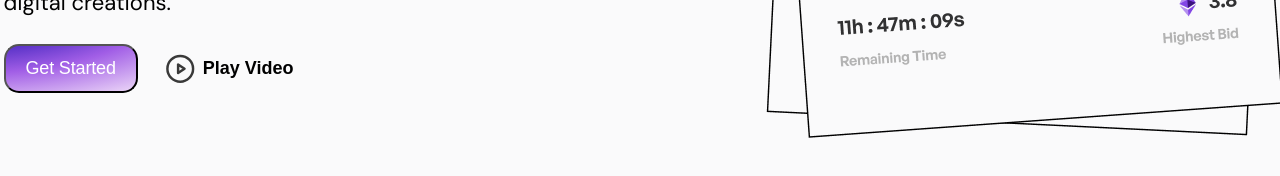
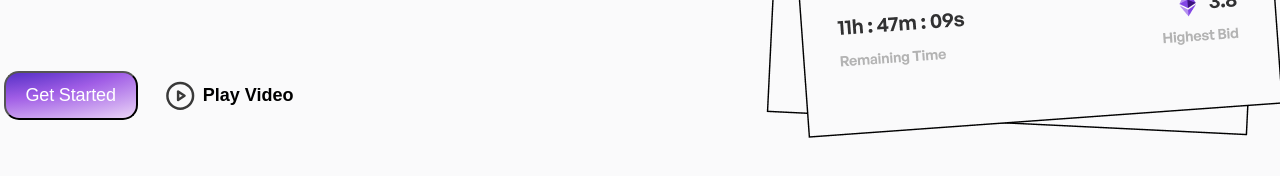
Before and after one commit to Divyesh-5981/finite-webpage, a plain HTML site: page index.html in a window 1280 px wide. Shown: the part 710-886 px from the top of the page. Drawn offline with Linux system fonts and the light colour scheme.

Commit message:
Box model applied

```diff
--- a/style.css
+++ b/style.css
@@ -115,8 +115,10 @@ body {
   border: none;
   font-weight: 600;
   font-size: 18px;
+  margin-top: 55px;
 }
 .get-started-btn {
+  margin-top: 54.31px;
   font-size: 18px;
   letter-spacing: -0.01rem;
   color: rgba(255, 255, 255, 1);
```
